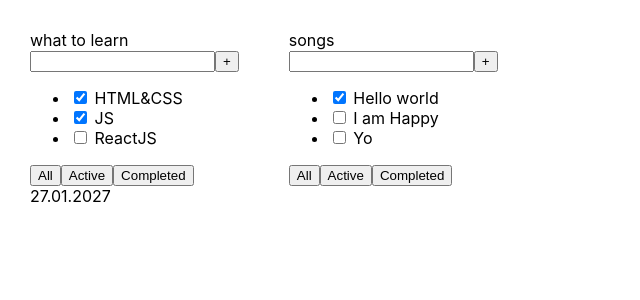
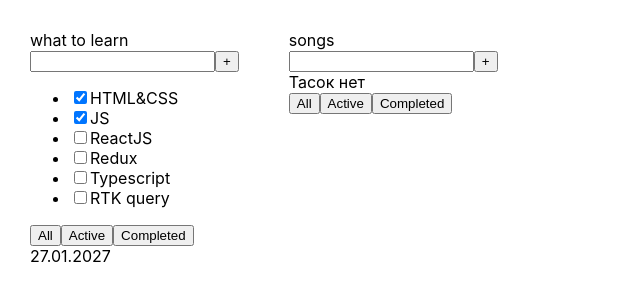
Before and after one commit to gorbanev1/React-sprint-1, a React (Vite) app: page / in a window 1280 px wide. Shown: the top 300 px of the page, without its empty margins (0-640 px from the left). Built offline with nearby package versions, Linux system fonts and the light colour scheme.

Commit message:
todolist w1 before dz

```diff
--- a/src/App.tsx
+++ b/src/App.tsx
@@ -12,12 +12,14 @@
         { id: 1, title: 'HTML&CSS', isDone: true },
         { id: 2, title: 'JS', isDone: true },
         { id: 3, title: 'ReactJS', isDone: false },
+        { id: 4, title: 'Redux', isDone: false },
+        { id: 5, title: 'Typescript', isDone: false },
+        { id: 6, title: 'RTK query', isDone: false },
     ]
 
     const tasks2 = [
-        { id: 1, title: 'Hello world', isDone: true },
-        { id: 2, title: 'I am Happy', isDone: false },
-        { id: 3, title: 'Yo', isDone: false },
+
+
     ]
   return (
       <div className="app">
--- /dev/null
+++ b/src/components/Button.tsx
@@ -0,0 +1,12 @@
+type Props = {
+    title: string
+}
+
+
+export const Button = ({title}:Props) => {
+    return (
+        <button>
+            {title}
+        </button>
+    );
+};
--- a/src/components/TodolistItem.tsx
+++ b/src/components/TodolistItem.tsx
@@ -1,4 +1,5 @@
 import {Task} from "../App";
+import {Button} from "./Button";
 
 type Props = {
     title: string
@@ -6,7 +7,7 @@
     tasks: Task[]
 }
 
-export const TodolistItem = ({title, date,  tasks}:Props) => {
+export const TodolistItem = ({title, date, tasks}: Props) => {
 
     return (
         <div>
@@ -15,21 +16,24 @@
                 <input/>
                 <button>+</button>
             </div>
-            <ul>
-                <li>
-                    <input type="checkbox" checked={tasks[0].isDone}/> <span>{tasks[0].title}</span>
-                </li>
-                <li>
-                    <input type="checkbox" checked={tasks[1].isDone}/> <span>{tasks[1].title}</span>
-                </li>
-                <li>
-                    <input type="checkbox" checked={tasks[2].isDone}/> <span>{tasks[2].title}</span>
-                </li>
-            </ul>
+            {tasks.length===0?(
+                <div>Тасок нет</div>
+                ):( <ul>
+                    {tasks.map(task => {
+                        return (
+                            <li key={crypto.randomUUID()}>
+                                <input type="checkbox" checked={task.isDone}/>
+                                <span>{task.title}</span>
+                            </li>
+                        )
+                    })}
+                </ul>
+            )}
+
             <div>
-                <button>All</button>
-                <button>Active</button>
-                <button>Completed</button>
+                <Button title={"All"}/>
+                <Button title={"Active"}/>
+                <Button title={"Completed"}/>
             </div>
             <div>{date}</div>
         </div>
```
